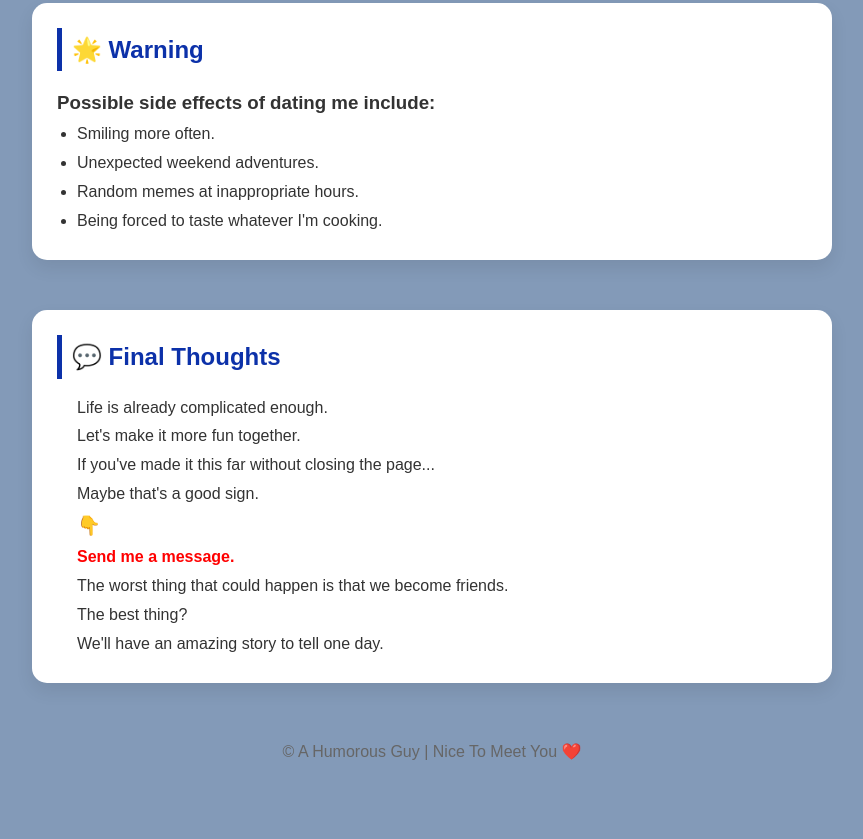
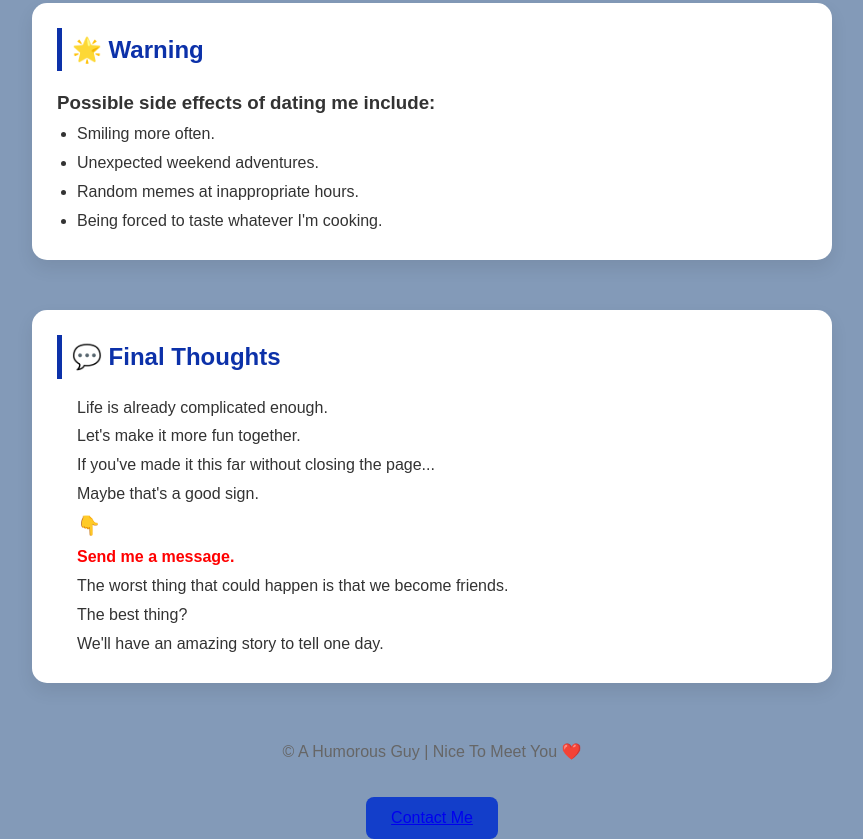
Before and after one commit to hshufen22-coder/ahumorousguy1.0, a plain HTML site: page index.html in a window 1280 px wide. Shown: the part 1957-2796 px from the top of the page, without its empty margins (208-1071 px from the left). Before the commit the page ends 2754 px from the top, so only its background shows below. Drawn offline with Linux system fonts and the light colour scheme.

Commit message:
Update index.html

```diff
--- a/index.html
+++ b/index.html
@@ -292,5 +292,11 @@ We'll have an amazing story to tell one day.
 
 </footer>
 
+<button>
+
+<a href="Wechat:mrhasanx">Contact Me</a>
+
+</button>
+
 </body>
 </html>
```
